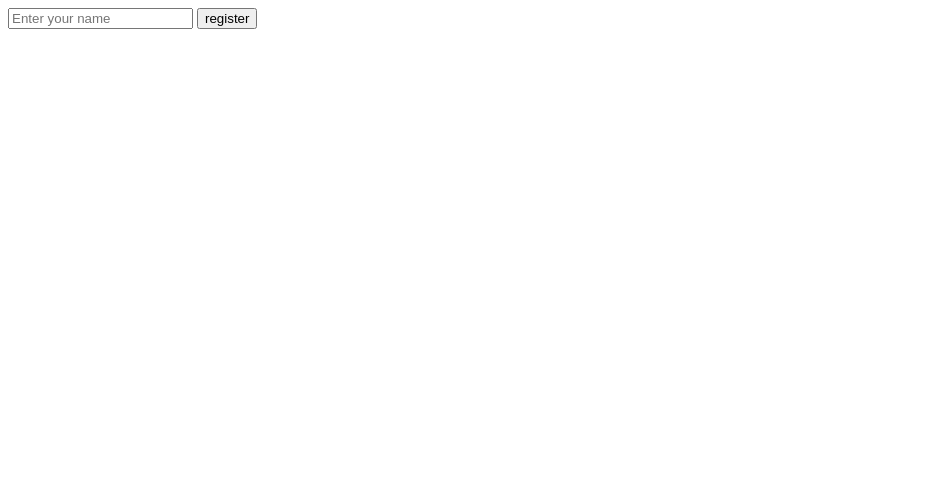
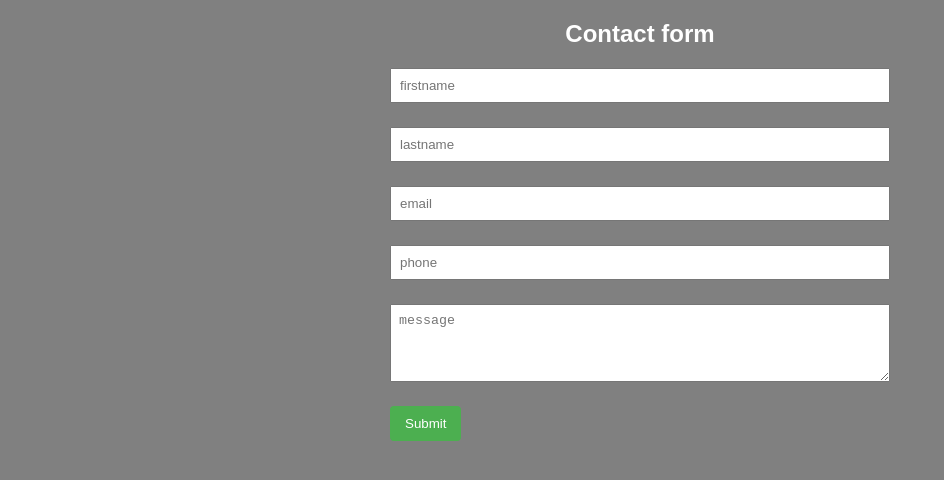
Before and after one commit to dheeraj12-nd/form-validation, a plain HTML site: page index.html in a window 1280 px wide. Shown: the whole page, without its empty margins (0-944 px from the left). Drawn offline with Linux system fonts and the light colour scheme.

Commit message:
contact-form

```diff
--- a/formvalidation.js
+++ b/formvalidation.js
@@ -1,11 +1,42 @@
-function formValidation(){
-var name = document.myform.name.value;
+function formValidation() {
+    var firstname = document.myform.firstname.value.trim();
+    var lastname = document.myform.lastname.value.trim();
+    var email = document.myform.email.value.trim();
+    var phone = document.myform.phone.value.trim();
+    var message = document.myform.message.value.trim();
 
-if(name == null || name == ""){
-    alert("Name Can't be blank");
-    return false;
-}else{
-    alert("form submitted sucsessfully");
+    // Validate First Name
+    if (firstname === "") {
+        alert("First Name can't be blank");
+        return false;
+    }
+
+    // Validate Last Name
+    if (lastname === "") {
+        alert("Last Name can't be blank");
+        return false;
+    }
+
+    // Validate Email
+    var emailRegex = /^[^\s@]+@[^\s@]+\.[^\s@]+$/;
+    if (!emailRegex.test(email)) {
+        alert("Invalid Email address");
+        return false;
+    }
+
+    // Validate Phone Number
+    var phoneRegex = /^\d{10}$/;
+    if (!phoneRegex.test(phone)) {
+        alert("Invalid Phone Number. Please enter a 10-digit number");
+        return false;
+    }
+
+    // Validate Message
+    if (message === "") {
+        alert("Message can't be blank");
+        return false;
+    }
+
+    // If all fields pass validation, return true to submit the form
     return true;
 }
-}
--- a/index.html
+++ b/index.html
@@ -1,10 +1,46 @@
+<html>
+    <head>
+        <meta charset="UTF-8">
+        <meta name="viewport" content="width=device-width, initial-scale=1.0">
+        <title>Contact Form</title>
+        <link rel="stylesheet" type="text/css" href="./style.css">
+        <script src="./formvalidation.js"></script>
+    </head>
+<body>
 <div class="form">
-    <form name="myform" method="post" action="google.com" onsubmit="return formValidation()" >
-        <label>
-            <input type="text" name="name" placeholder="Enter your name">
-        </label>
-        <input type="submit" value="register">
+    <h2>Contact form</h2>
+    <form name="myform" action="#" onsubmit="return formValidation()" method="post">
+        <div class="row">
+            <div class="col-12">
+                <label for="firstname">
+                    <input type="text" id="firstname" name="firstname" placeholder="firstname">
+                </label>
+            </div>
+            <div class="col-12">
+                <label for="lastname">
+                    <input type="text" id="lastname" name="lastname" placeholder="lastname">
+                </label>
+            </div>
+            <div class="col-12">
+                <label for="email">
+                    <input type="email" id="email" name="email"  placeholder="email">
+                </label>
+            </div>
+            <div class="col-12">
+                <label for="phone">
+                    <input type="tel" id="phone" name="phone"  placeholder="phone">
+                </label>
+            </div>
+            <div class="col-12">
+                <label for="message">
+                    <textarea id="message" name="message" rows="4" placeholder="message"></textarea>
+                </label>
+            </div>
+            <div class="col-12">
+                <button type="submit" value="submit">Submit</button>
+            </div>
+        </div>
     </form>
 </div>
-
-<script src="./formvalidation.js"></script>
+</body>
+</html>
--- /dev/null
+++ b/style.css
@@ -0,0 +1,40 @@
+/* styles.css */
+
+body {
+    font-family: Arial, sans-serif;
+    margin: 20px;
+    background-color: gray;
+}
+
+form {
+    max-width: 500px;
+    margin: auto;
+}
+h2{
+    text-align: center;
+    color: #fff;
+}
+label {
+    display: block;
+    margin-bottom: 8px;
+}
+
+input, textarea {
+    width: 100%;
+    padding: 8px;
+    margin-bottom: 16px;
+    box-sizing: border-box;
+}
+
+button {
+    background-color: #4CAF50;
+    color: white;
+    padding: 10px 15px;
+    border: none;
+    border-radius: 4px;
+    cursor: pointer;
+}
+
+button:hover {
+    background-color: #45a049;
+}
```
